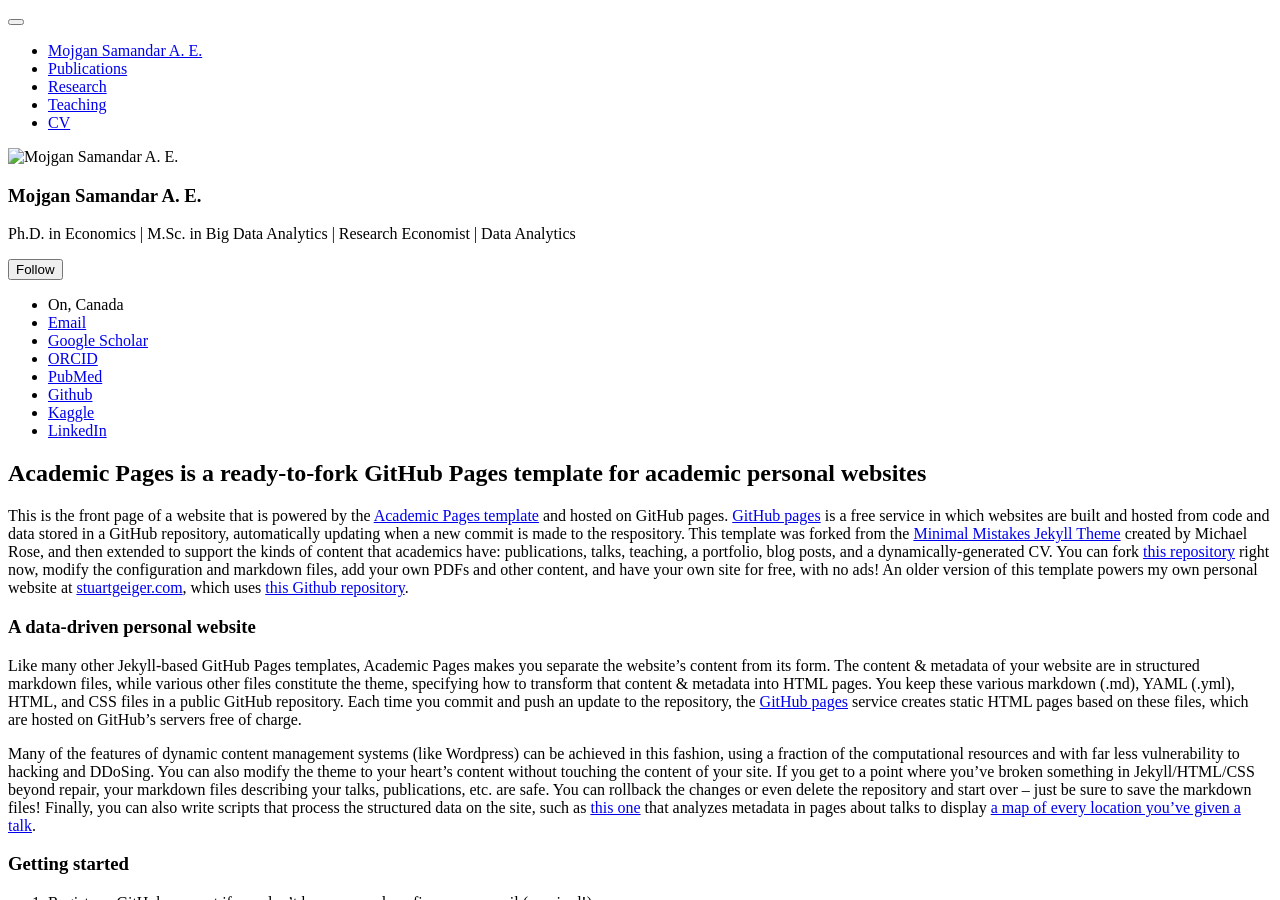
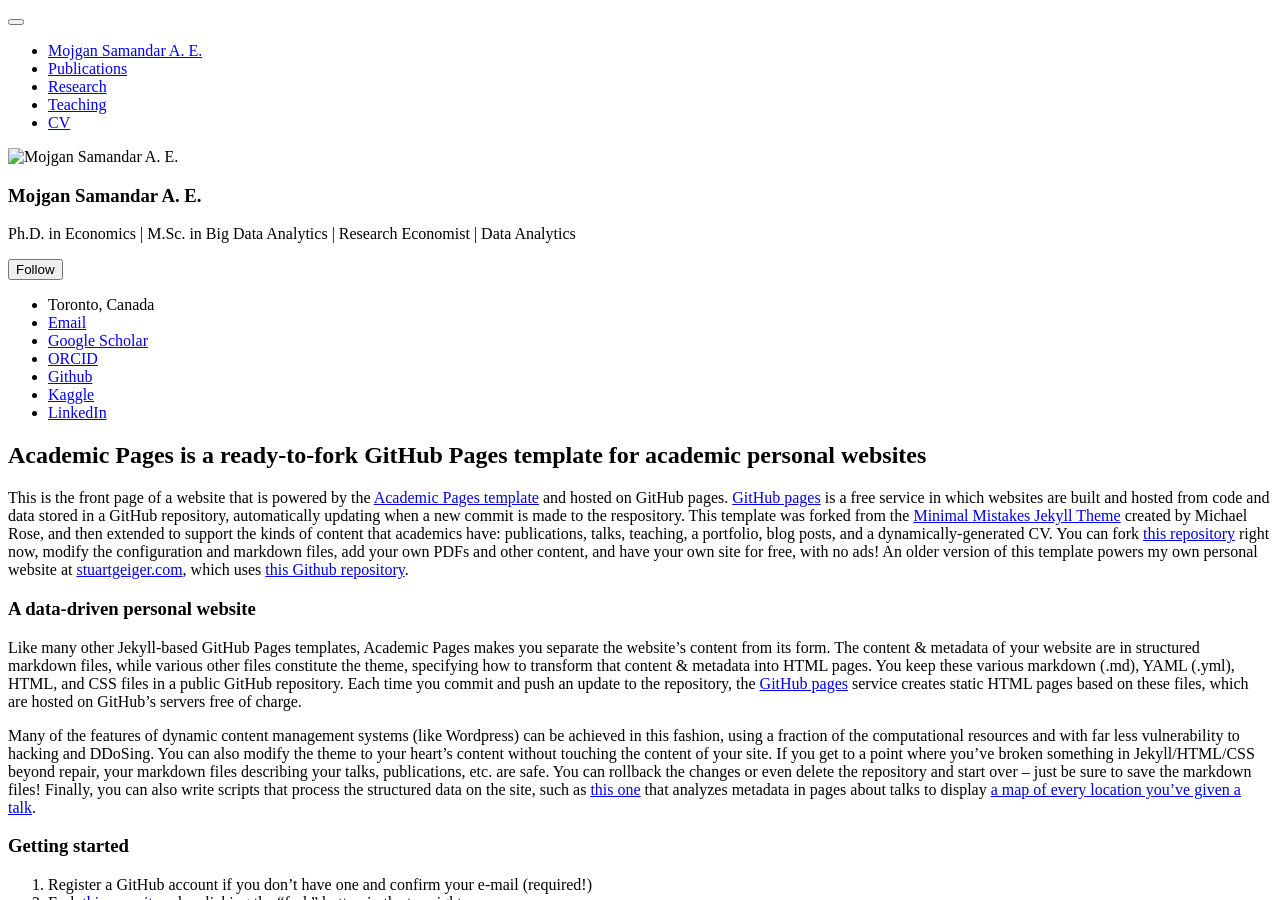
Before and after one commit to samandarali/samandarali1.github.io, a Jekyll site: the page built from _pages/about.md, in a window 1280 px wide and 900 px high. Built offline with Jekyll 4.4.1, drawn with Linux system fonts in a browser that asks for light colours; a script bundle is joined from its source files by our own code; library files that are not in the unit come from our copies.

Commit message:
Update _config.yml

```diff
--- a/_config.yml
+++ b/_config.yml
@@ -25,18 +25,18 @@ author:
   name             : "Mojgan Samandar A. E."
   pronouns         : # example: "she/her"
   bio              : "Ph.D. in Economics | M.Sc. in Big Data Analytics | Research Economist | Data Analytics"
-  location         : "On, Canada"
+  location         : "Toronto, Canada"
   # employer         : "Red Brick University"
   LinkedIn         : linkedin.com/in/mojgan-samandar
   email            : mojgan.samandar@gmail.com
 
   # Academic websites
-  arxiv            : # URL - Update with the correct link to your profile
-  googlescholar    : "https://scholar.google.com/citations?user=PS_CX0AAAAAJ"
-  impactstory      : # URL
+  # arxiv            : # URL - Update with the correct link to your profile
+  googlescholar    : "https://scholar.google.ca/citations?hl=en&user=fYvemsMAAAAJ"
+  # impactstory      : # URL
   orcid            : "https://orcid.org/0000-0001-5770-7398"
   semantic         : # URL
-  pubmed           : "https://www.ncbi.nlm.nih.gov/pubmed/?term=john+snow"
+  # pubmed           : "https://www.ncbi.nlm.nih.gov/pubmed/?term=john+snow"
   researchgate     : # URL
 
   # Repositories and software development
```
